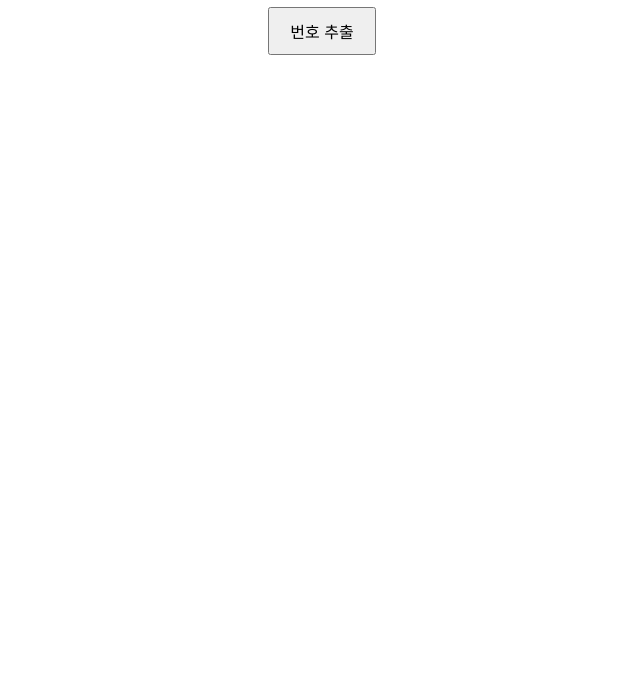
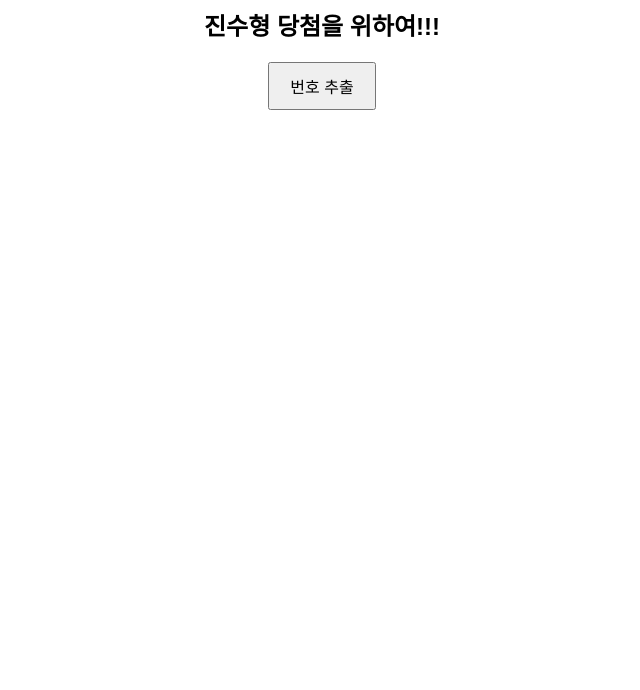
Before and after one commit to woooooohh1/love, a plain HTML site: page lotto.html in a window 1280 px wide. Shown: the part 110-800 px from the top of the page, without its empty margins (318-958 px from the left). Drawn offline with Linux system fonts and the light colour scheme.

Commit message:
haha
hohgo

```diff
--- a/lotto.html
+++ b/lotto.html
@@ -39,6 +39,7 @@
 </head>
 <body>
     <h1>로또 번호 랜덤 추출기</h1>
+    <h2>진수형 당첨을 위하여!!!</h2>
     <div id="results"></div>
     <button onclick="generateLottoNumbers()">번호 추출</button>
 
```
